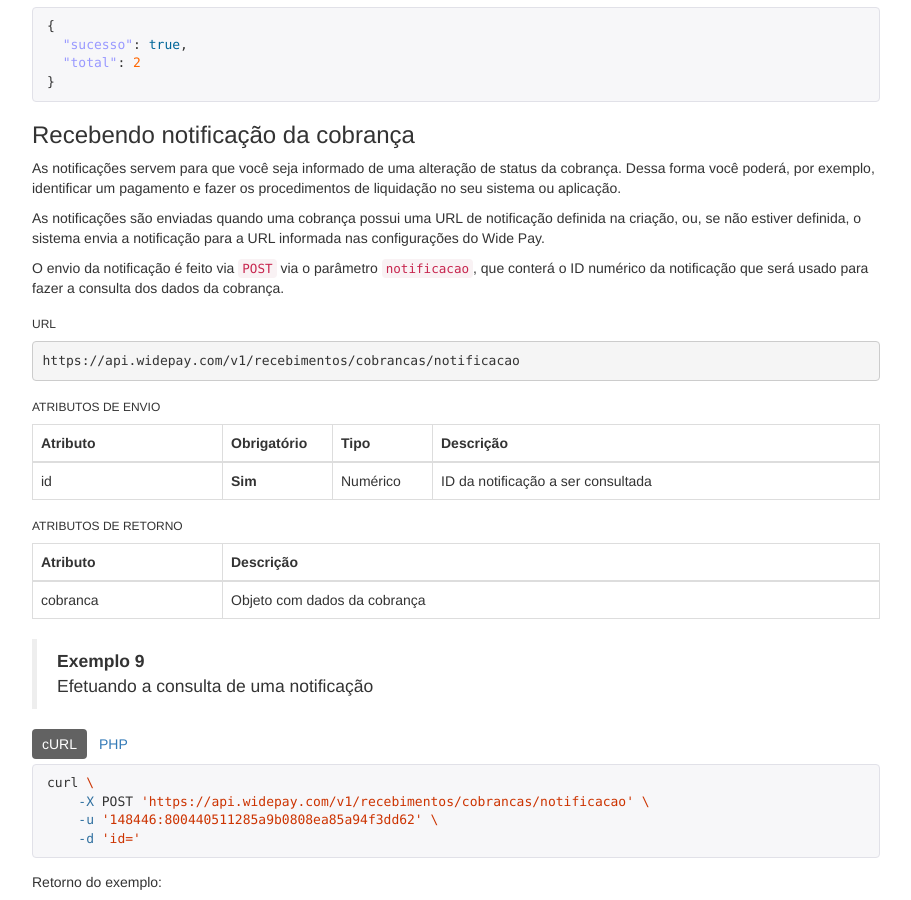
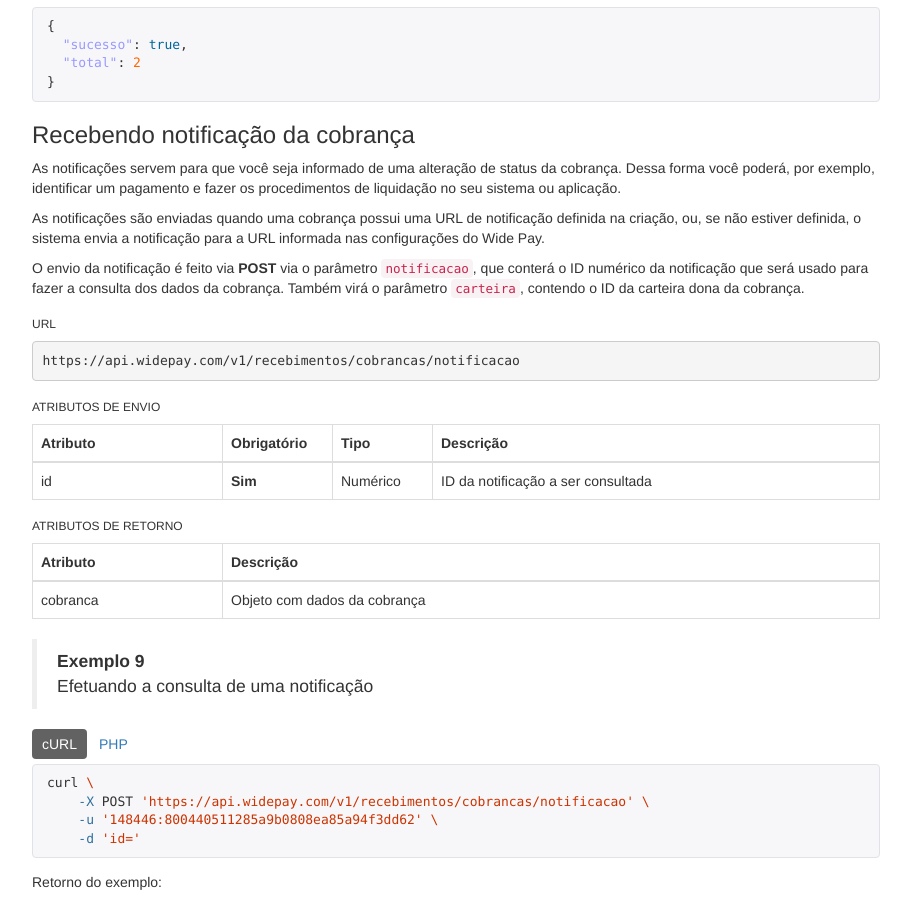
Before and after one commit to widepay/api, a Jekyll site: the page built from docs/index.html, in a window 1280 px wide and 900 px high, scrolled down 14153 px. Shown: the whole window, without its empty margins (38-949 px from the left). Built offline with Jekyll 4.4.1, drawn with Linux system fonts in a browser that asks for light colours; nearby versions of some CDN libraries.

Commit message:
Notificação

```diff
--- a/docs/index.html
+++ b/docs/index.html
@@ -1395,7 +1395,7 @@ if ($baixar->sucesso) {
 
   <p>As notificações são enviadas quando uma cobrança possui uma URL de notificação definida na criação, ou, se não estiver definida, o sistema envia a notificação para a URL informada nas configurações do Wide Pay.</p>
 
-  <p>O envio da notificação é feito via <code>POST</code> via o parâmetro <code>notificacao</code>, que conterá o ID numérico da notificação que será usado para fazer a consulta dos dados da cobrança.</p>
+  <p>O envio da notificação é feito via <strong>POST</strong> via o parâmetro <code>notificacao</code>, que conterá o ID numérico da notificação que será usado para fazer a consulta dos dados da cobrança. Também virá o parâmetro <code>carteira</code>, contendo o ID da carteira dona da cobrança.</p>
 
   <h6>URL</h6>
 
```
